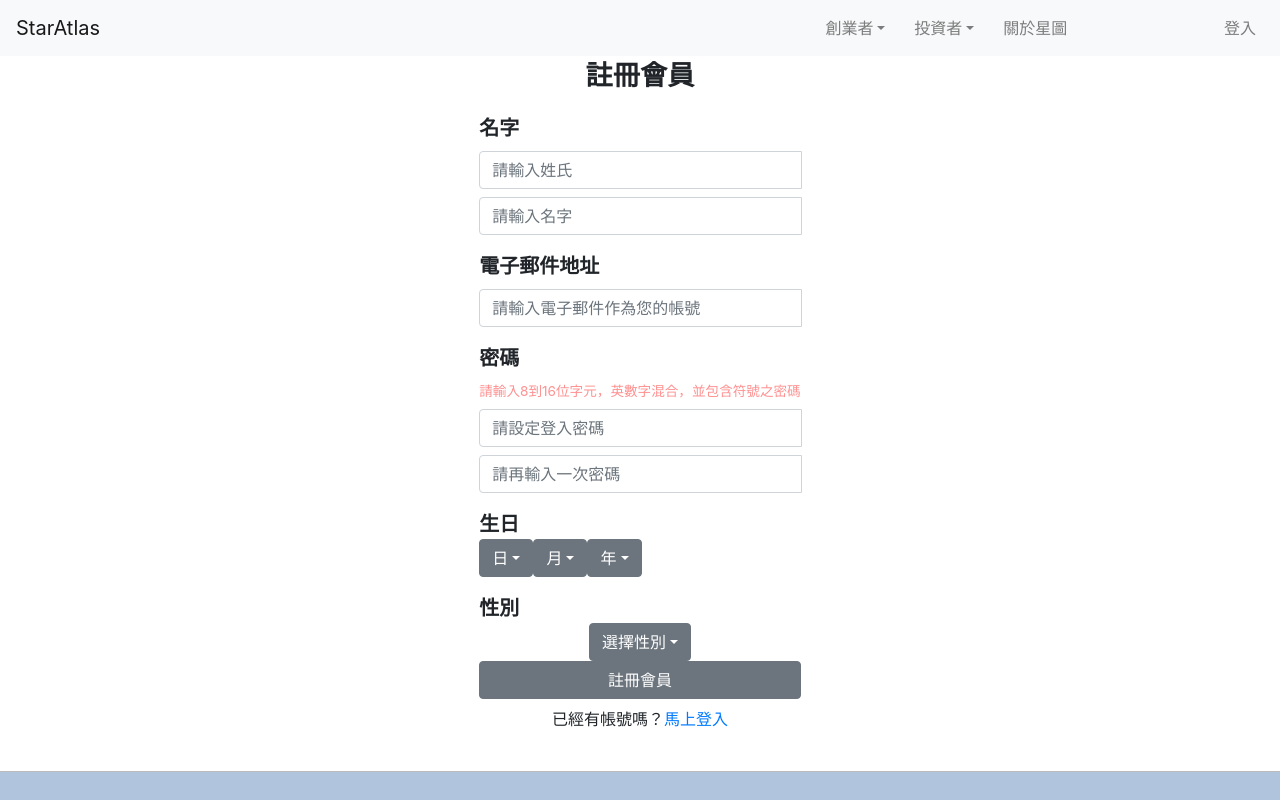
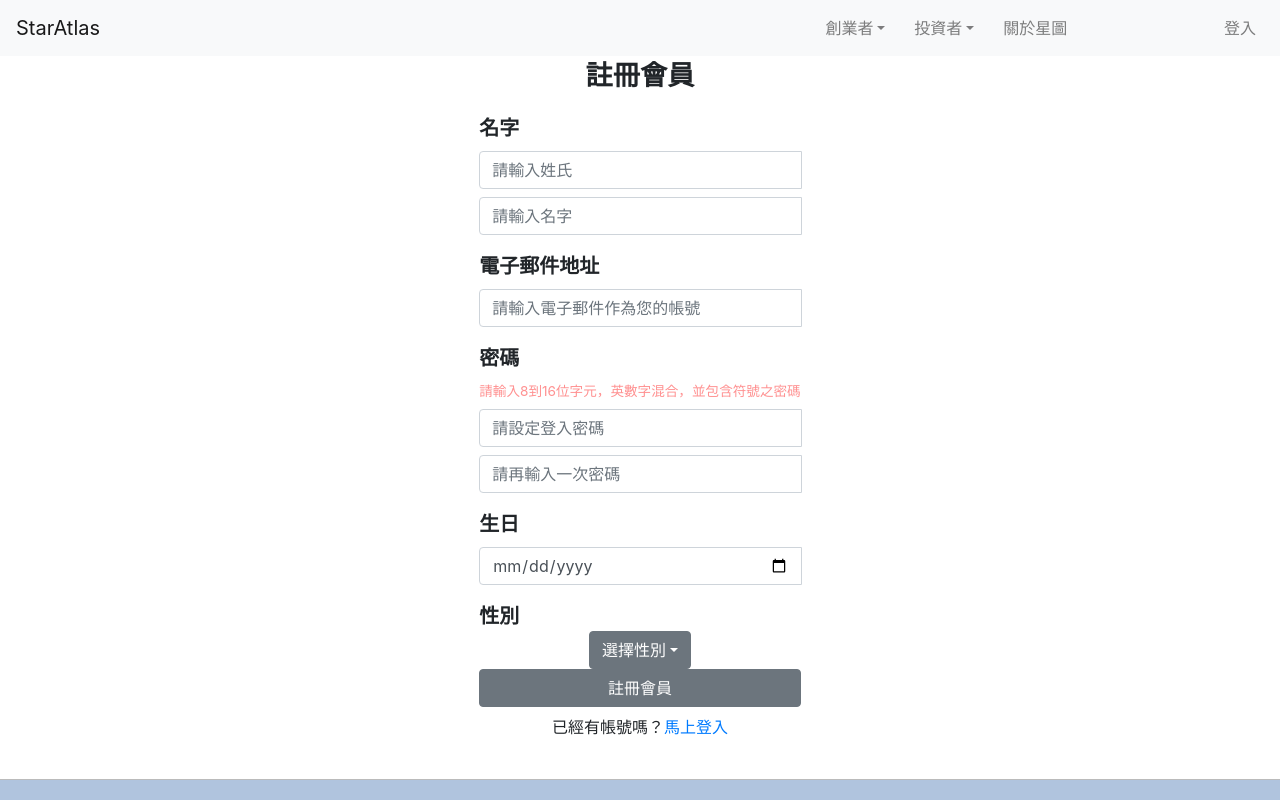
Before and after one commit to harrisonchan/amplify-demo, a React (Create React App) app: page /CreatorRegister in a window 1280 px wide. Shown: the top 800 px of the page. Built offline with nearby package versions, Linux system fonts and the light colour scheme.

Commit message:
bug fixes
bug fixes

```diff
--- a/src/pages/CreatorRegister.js
+++ b/src/pages/CreatorRegister.js
@@ -29,12 +29,16 @@ class CreatorRegister extends React.Component{
             pwCheckInput: '',
             pwValid: false,
             pwMatch: true,
-            dayDropdownOpen: false,
-            dayInput: '日',
-            monthDropdownOpen: false,
-            monthInput:'月',
-            yearDropdownOpen: false,
-            yearInput:'年',
+            dateValid: true,
+            yearInput: 0,
+            monthInput: 0,
+            dayInput: 0,
+            // dayDropdownOpen: false,
+            // dayInput: '日',
+            // monthDropdownOpen: false,
+            // monthInput:'月',
+            // yearDropdownOpen: false,
+            // yearInput:'年',
             genderDropdownOpen: false,
             genderInput: '選擇性別',
         }
@@ -61,6 +65,15 @@ class CreatorRegister extends React.Component{
         }
     }
 
+    handleDate(date) {
+        let dateArr = date.split('-')
+        if(dateArr.length == 1) {
+            this.setState({dateValid: false})
+        } else {
+            this.setState({yearInput: dateArr[0], monthInput: dateArr[1], dayInput: dateArr[2]})
+        }
+    }
+
     render() {
         return(
             <div className='CreatorRegister'>
@@ -79,7 +92,7 @@ class CreatorRegister extends React.Component{
                     </InputGroup>
                     <text className='header2 alignFlexStart'>電子郵件地址</text>
                     <InputGroup>
-                        <Input placeholder="請輸入電子郵件作為您的帳號" className='input1'/>
+                        <Input placeholder="請輸入電子郵件作為您的帳號" className='input1' type='email' />
                         <InputGroupAddon addonType="append"></InputGroupAddon>
                     </InputGroup>
                     <text className='header2 alignFlexStart'>密碼</text>
@@ -90,7 +103,7 @@ class CreatorRegister extends React.Component{
                         style={{color:'#FF9191'}}>
                         密碼不合</text>  }
                     <InputGroup>
-                        <Input placeholder="請設定登入密碼" className='input1'
+                        <Input placeholder="請設定登入密碼" className='input1' type='password'
                             onChange={(val) => {this.setState({pwInput:val.target.value}, () => {
                                 this.checkPwValid();
                                 this.matchPw();
@@ -98,43 +111,19 @@ class CreatorRegister extends React.Component{
                         <InputGroupAddon addonType="append"></InputGroupAddon>
                     </InputGroup>
                     <InputGroup>
-                        <Input placeholder="請再輸入一次密碼" className='input1'
+                        <Input placeholder="請再輸入一次密碼" className='input1' type='password'
                             onChange={(val) => {this.setState({pwCheckInput:val.target.value}, () => this.matchPw())}}/>
                         <InputGroupAddon addonType="append">
                         </InputGroupAddon>
                     </InputGroup>
                     <text className='header2 alignFlexStart'>生日</text>
+                    {!this.state.dateValid && <text className='font1 alignFlexStart'
+                        style={{color:'#FF9191'}}>
+                        日期錯誤</text>  }
                     <InputGroup>
-                        <Dropdown
-                            direction='down'
-                            isOpen={this.state.dayDropdownOpen} toggle={
-                                () => this.setState({dayDropdownOpen: !this.state.dayDropdownOpen})
-                            }>
-                            <DropdownToggle caret>{this.state.dayInput = '' ? 'select day' : this.state.dayInput}</DropdownToggle>
-                            <DropdownMenu style={{overflowY: 'scroll', height:'30vh'}}>
-                                {day.map((day) => <DropdownItem onClick={() => this.setState({dayInput: day})}>{day}</DropdownItem>)}
-                            </DropdownMenu>
-                        </Dropdown>
-                        <Dropdown
-                            direction='down'
-                            isOpen={this.state.monthDropdownOpen} toggle={
-                                () => this.setState({monthDropdownOpen: !this.state.monthDropdownOpen})
-                            }>
-                            <DropdownToggle caret>{this.state.monthInput = '' ? 'select month' : this.state.monthInput}</DropdownToggle>
-                            <DropdownMenu style={{overflowY: 'scroll', height:'30vh'}}>
-                                {month.map((month) => <DropdownItem onClick={() => this.setState({monthInput: month})}>{month}</DropdownItem>)}
-                            </DropdownMenu>
-                        </Dropdown>
-                        <Dropdown
-                            direction='down'
-                            isOpen={this.state.yearDropdownOpen} toggle={
-                                () => this.setState({yearDropdownOpen: !this.state.yearDropdownOpen})
-                            }>
-                            <DropdownToggle caret>{this.state.yearInput = '' ? 'select year' : this.state.yearInput}</DropdownToggle>
-                            <DropdownMenu style={{overflowY: 'scroll', height:'30vh'}}>
-                                {year.map((year) => <DropdownItem onClick={() => this.setState({yearInput: year})}>{year}</DropdownItem>)}
-                            </DropdownMenu>
-                        </Dropdown>
+                        <Input className='input1' type='date'
+                            onChange={(val) => this.handleDate(val.target.value)}/>
+                            <InputGroupAddon addonType='append'></InputGroupAddon>
                     </InputGroup>
                     <text className='header2 alignFlexStart'>性別</text>
                     <Dropdown
@@ -160,3 +149,38 @@ class CreatorRegister extends React.Component{
 }
 
 export default CreatorRegister;
+
+
+
+{/* <InputGroup>
+<Dropdown
+    direction='down'
+    isOpen={this.state.dayDropdownOpen} toggle={
+        () => this.setState({dayDropdownOpen: !this.state.dayDropdownOpen})
+    }>
+    <DropdownToggle caret>{this.state.dayInput = '' ? 'select day' : this.state.dayInput}</DropdownToggle>
+    <DropdownMenu style={{overflowY: 'scroll', height:'30vh'}}>
+        {day.map((day) => <DropdownItem onClick={() => this.setState({dayInput: day})}>{day}</DropdownItem>)}
+    </DropdownMenu>
+</Dropdown>
+<Dropdown
+    direction='down'
+    isOpen={this.state.monthDropdownOpen} toggle={
+        () => this.setState({monthDropdownOpen: !this.state.monthDropdownOpen})
+    }>
+    <DropdownToggle caret>{this.state.monthInput = '' ? 'select month' : this.state.monthInput}</DropdownToggle>
+    <DropdownMenu style={{overflowY: 'scroll', height:'30vh'}}>
+        {month.map((month) => <DropdownItem onClick={() => this.setState({monthInput: month})}>{month}</DropdownItem>)}
+    </DropdownMenu>
+</Dropdown>
+<Dropdown
+    direction='down'
+    isOpen={this.state.yearDropdownOpen} toggle={
+        () => this.setState({yearDropdownOpen: !this.state.yearDropdownOpen})
+    }>
+    <DropdownToggle caret>{this.state.yearInput = '' ? 'select year' : this.state.yearInput}</DropdownToggle>
+    <DropdownMenu style={{overflowY: 'scroll', height:'30vh'}}>
+        {year.map((year) => <DropdownItem onClick={() => this.setState({yearInput: year})}>{year}</DropdownItem>)}
+    </DropdownMenu>
+</Dropdown>
+</InputGroup> */}
```
